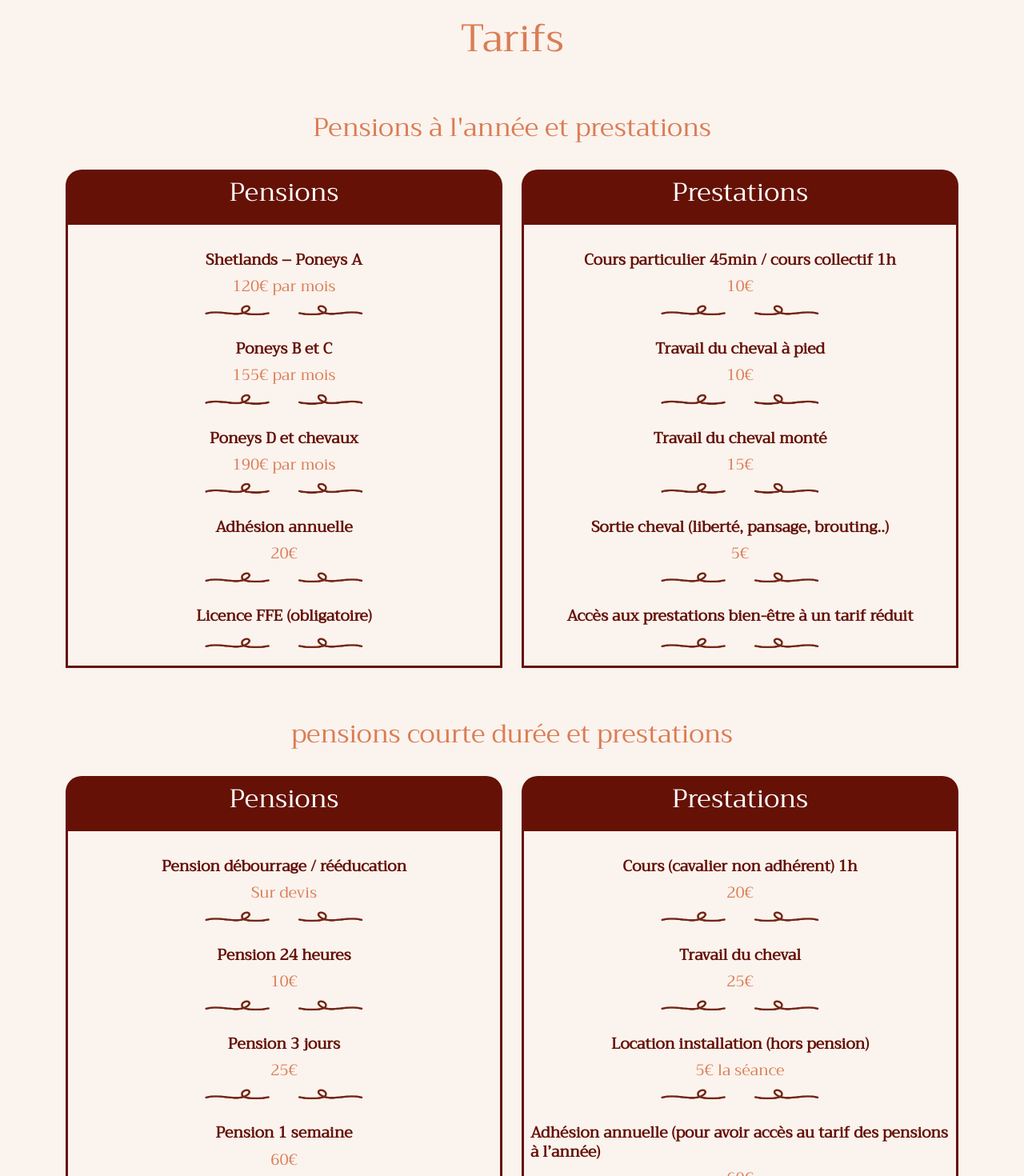
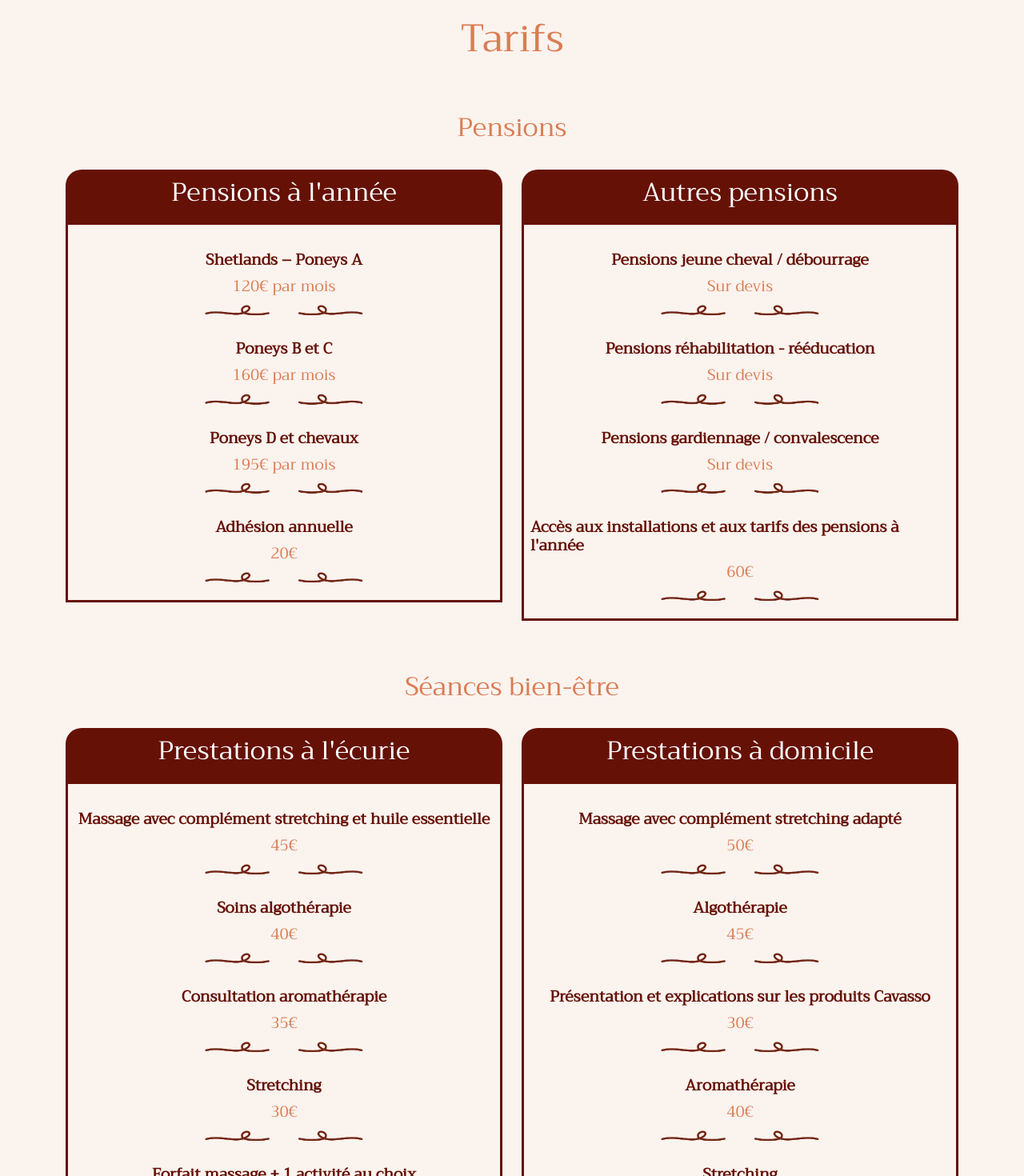
Before and after one commit to robin-everaert/ecuriesdelajot, a React (Create React App) app: page /tarif in a window 1280 px wide. Shown: the part 120-1590 px from the top of the page at 80% size. Built offline with nearby package versions, Linux system fonts and the light colour scheme.

Commit message:
update content

```diff
--- a/src/App.js
+++ b/src/App.js
@@ -22,7 +22,7 @@ const App = () => {
         <Route path='/accueil' element={ <Home /> } />
         <Route path='/pension' element={ <Pension /> } />
         <Route path="/education" element={ <Education /> } />
-        <Route path='/pole-bien-etre' element={ <Stay /> } />
+        <Route path='/seance-bien-etre' element={ <Stay /> } />
         <Route path='/tarif' element={ <Price /> } />
         <Route path='/contact' element={ <Contact /> } />
       </Routes>
--- a/src/assets/js/data.js
+++ b/src/assets/js/data.js
@@ -2,7 +2,7 @@ import line from "../images/line.png";
 import massage from "../images/stay/massage.JPG";
 import hydrotherapie from "../images/stay/hydrotherapie.jpg";
 import stretching from "../images/stay/stretching.JPG";
-import aromatherapie from "../images/stay/aromatherapie.JPG";
+import aromatherapie from "../images/stay/aromatherapie.jpg";
 import detente from "../images/stay/moment_a_pied.jpg";
 import algotherapie from "../images/stay/algotherapie.JPG";
 
@@ -16,8 +16,6 @@ const infrastructureArray = [
     "Douche avec eau chaude",
     "Casiers individuels avec anneaux d'attache à côté.",
     "Club House",
-    "Pièce sellerie",
-    "Casier individuel",
 ];
 
 // stay Data :
@@ -84,41 +82,41 @@ const algoContent = [{
 const priceTablesArray = [
     // Pension annuelle :
     {
+      title: "Pensions à l'année",
+      item: ["Shetlands – Poneys A", "Poneys B et C", "Poneys D et chevaux", "Adhésion annuelle"],
+      price: ["120€ par mois", "160€ par mois", "195€ par mois", "20€",],
+      img: line,
+    },
+    {
+      title: "Autres pensions",
+      item: ["Pensions jeune cheval / débourrage", "Pensions réhabilitation - rééducation", "Pensions gardiennage / convalescence", "Accès aux installations et aux tarifs des pensions à l'année"],
+      price: ["Sur devis", "Sur devis", "Sur devis", "60€"],
+      img: line,
+    },
+    // Pension passagère : (Commenté le 13/5)
+    {
       title: "Pensions",
-      item: ["Shetlands – Poneys A", "Poneys B et C", "Poneys D et chevaux", "Adhésion annuelle", "Licence FFE (obligatoire)"],
-      price: ["120€ par mois", "155€ par mois", "190€ par mois", "20€",],
+      item: ["Pensions jeune cheval / débourrage", "Pensions réhabilitation - rééducation", "Pensions gardiennage / convalescence", "Pension 24 heures", "Pension 3 jours", "Pension 1 semaine",],
+      price: ["Sur devis", "Sur devis", "Sur devis", "10€", "25€", "60€",],
       img: line,
     },
     {
       title: "Prestations",
-      item: ["Cours particulier 45min / cours collectif 1h", "Travail du cheval à pied", "Travail du cheval monté", "Sortie cheval (liberté, pansage, brouting..)", "Accès aux prestations bien-être à un tarif réduit",],
-      price: ["10€", "10€", "15€", "5€"],
-      img: line,
-    },
-    // Pension passagère :
-    {
-      title: "Pensions",
-      item: ["Pension débourrage / rééducation", "Pension 24 heures", "Pension 3 jours", "Pension 1 semaine",],
-      price: ["Sur devis", "10€", "25€", "60€",],
-      img: line,
-    },
-    {
-      title: "Prestations",
-      item: ["Cours (cavalier non adhérent) 1h", "Travail du cheval", "Location installation (hors pension)", "Adhésion annuelle (pour avoir accès au tarif des pensions à l’année)",],
+      item: ["Cours (cavalier non adhérent) 1h", "Travail du cheval", "Location installation (hors pension)", "Adhésion annuelle extérieure (pour avoir accès aux installations et au tarif des pensions à l'année)",],
       price: ["20€", "25€", "5€ la séance", "60€"],
       img: line,
     },
     // Autres prestations :
     {
       title: "Prestations à l'écurie ",
-      item: ["Massage avec complément stretching et huile essentielle", "Soins algothérapie", "Consultation aromathérapie", "Stretching et Hydrothérapie", "Forfait massage + 1 activité au choix", "Forfait massage + 2 activités au choix"],
-      price: ["45€", "40€", "35€", "30€", "75€", "100€"],
+      item: ["Massage avec complément stretching et huile essentielle", "Soins algothérapie", "Consultation aromathérapie", "Stretching", "Forfait massage + 1 activité au choix"],
+      price: ["45€", "40€", "35€", "30€", "75€"],
       img: line,
     },
     {
       title: "Prestations à domicile",
-      item: ["Massage avec complément stretching adapté", "Supplément massage huile essentielle", "Algothérapie", "Présentation et explications sur les produits Cavasso", "Aromathérapie", "Stretching"],
-      price: ["50€", "5€", "45€", "30€", "40€", "35€"],
+      item: ["Massage avec complément stretching adapté", "Algothérapie", "Présentation et explications sur les produits Cavasso", "Aromathérapie", "Stretching"],
+      price: ["50€", "45€", "30€", "40€", "35€"],
       img: line,
     },
   ];
--- a/src/common/NavBar.js
+++ b/src/common/NavBar.js
@@ -20,7 +20,7 @@ const NavBar = () => {
                         <NavLink to="/education" className='btn btn-nav'>Éducation du cheval</NavLink>
                     </li>
                     <li className="nav-item">
-                        <NavLink to='/pole-bien-etre' className='btn btn-nav'>Pôle bien-être</NavLink>
+                        <NavLink to='/seance-bien-etre' className='btn btn-nav'>Séance bien-être</NavLink>
                     </li>
                     <li className="nav-item">
                         <NavLink to="/tarif" className='btn btn-nav'>Tarifs</NavLink>
--- a/src/components/pages/Education.js
+++ b/src/components/pages/Education.js
@@ -61,7 +61,7 @@ const Education = () => {
                 </section>
 
                 <section className="row">
-                    <h2 className="text-center mt-4 mt-md-5">Pensions rééducation</h2>
+                    <h2 className="text-center mt-4 mt-md-5">Pensions réhabilitation - rééducation</h2>
                     <img src={ reeducation } className="img img-fluid mt-3" alt="Une photo de réducation équestre" />
                     <div className="col-12 text-center txt-container">
                         <p className="mt-4 mt-md-5">
--- a/src/components/pages/Pension.js
+++ b/src/components/pages/Pension.js
@@ -12,7 +12,7 @@ const Pension = () => {
     return (
         <main id="main" className="main main-pension">
             <section className="container">
-                <h1 className='text-center'>Pension à l'année</h1>
+                <h1 className='text-center'>Pensions à l'année</h1>
 
                 <div className="row mt-3 mt-md-5">
                     <BlocThreeImages imgLeft={ imgLeft } imgCenter={ imgCenter } imgRight={ imgRight } />
@@ -46,7 +46,11 @@ const Pension = () => {
                         </li>
                         <li>
                             <i className="fa-solid fa-horse"></i>
-                            Monitrice diplômée BPJEPS sur place
+                            Monitrice diplômée BPJEPS sur place.
+                        </li>
+                        <li>
+                            <i className="fa-solid fa-horse"></i>
+                            Accès aux prestations bien-être à un tarif réduit.
                         </li>
                     </ul>
                 </div>
@@ -54,7 +58,7 @@ const Pension = () => {
 
             {/* Pension Temporaire : */}
             <section className="container">
-                <h1 className="text-center">Pension courte durée</h1>
+                <h1 className="text-center">Autres pensions</h1>
 
                 <div className="row mt-3 mt-md-5">
                     <BlocThreeImages imgLeft={ imgLeftT } imgCenter={ imgCenterT } imgRight={ imgRightT } />
--- a/src/components/pages/Price.js
+++ b/src/components/pages/Price.js
@@ -11,7 +11,7 @@ const Price = () => {
             <div className="price-table-container">
 
                 <section className="container price-table-pension-container">
-                    <h2 className="text-center pb-0 pt-md-3 mt-md-5">Pensions à l'année et prestations</h2>
+                    <h2 className="text-center pb-0 pt-md-3 mt-md-5">Pensions</h2>
                     <div className="row">
                         {
                             priceTablesArray.slice(0, 2).map((p, i) => (
@@ -20,15 +20,15 @@ const Price = () => {
                         }
                     </div>
 
-                    <h2 className="text-center pb-0 pt-md-3 mt-5">pensions courte durée et prestations</h2>
+                    {/* <h2 className="text-center pb-0 pt-md-3 mt-5">Autres pensions</h2>
                     <div className="row">
                         {
                             priceTablesArray.slice(2, 4).map((p, i) => (
                                 <PriceTable key={ i } title= { p.title } item={ p.item } price={ p.price } img={ p.img }/>
                             ))
                         }
-                    </div>
-                    <h2 className="text-center pb-0 pt-md-3 mt-5">Pôle bien-être</h2>
+                    </div>   */}
+                    <h2 className="text-center pb-0 pt-md-3 mt-5">Séances bien-être</h2>
                     <div className="row">
                         {
                             priceTablesArray.slice(4, 6).map((p, i) => (
--- a/src/components/pages/Stay.js
+++ b/src/components/pages/Stay.js
@@ -1,11 +1,11 @@
 import BlocImageLeft from "../BlocImageLeft";
 import BlocImageRight from "../BlocImageRight";
-import { massageContent, hydrotherapieContent, stretchingContent, aromatherapieContent, detenteContent, algoContent } from "../../assets/js/data";
+import { massageContent, stretchingContent, aromatherapieContent, detenteContent, algoContent } from "../../assets/js/data";
 
 const Stay = () => {
     return (
         <main id="main" className="main main-stay">
-            <h1 className='text-center'>Pôle bien-être </h1>
+            <h1 className='text-center'>Séance bien-être</h1>
             <div className="container">
 
                 <section className="row txt-container mt-5">
@@ -20,7 +20,7 @@ const Stay = () => {
                             Tout est mis en place pour que votre cheval ou votre poney puisse se détendre mentalement, physiquement et qu'il puisse passer un moment agréable.
                         </p>
                        <p>
-                            Pour cela, nous vous proposons plusieurs activités pouvant être effectuer à l'écurie ou directement chez vous à domicile avec notre déplacement :
+                            Pour cela, nous vous proposons plusieurs activités auxquelles vous êtes libre de participer si vous le désirez, sous notre encadrement, afin que vous puissiez les reproduire chez vous en toute autonomie par la suite.
                        </p>
                     </div>
                 </section>
@@ -64,13 +64,13 @@ const Stay = () => {
                     }
                 </section>
 
-                <section className="row border-radius-container">
+                {/* <section className="row border-radius-container">
                     {
                         hydrotherapieContent.map((yc, i) => (
                             <BlocImageLeft key={ i } title={ yc.title } img={ yc.img } textes={ yc.txt } />
                         ))
                     }
-                </section>
+                </section> */}
 
                 {/* <section className="row border-radius-container">
                     {
```
Also changed, not shown: src/components/pages/Home.js (+6 -6 lines).
